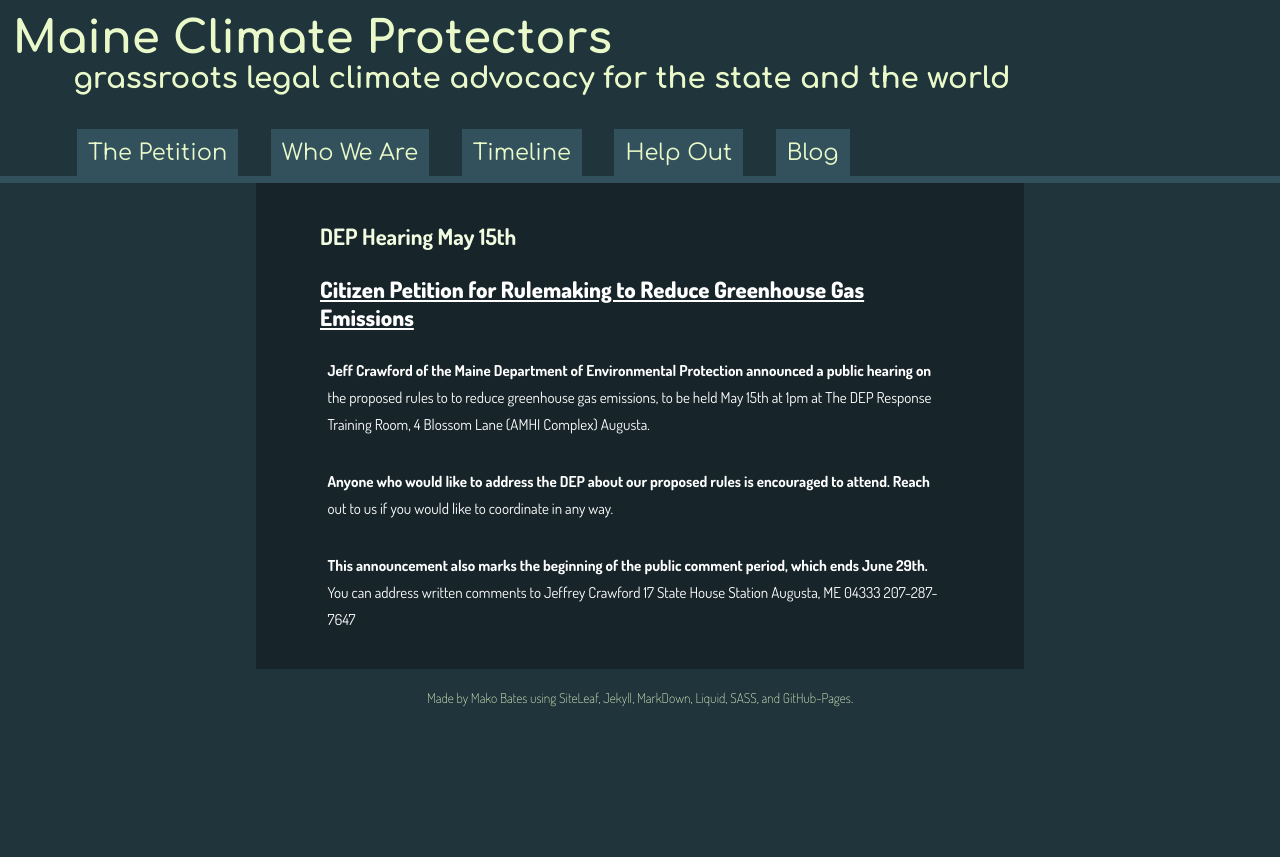
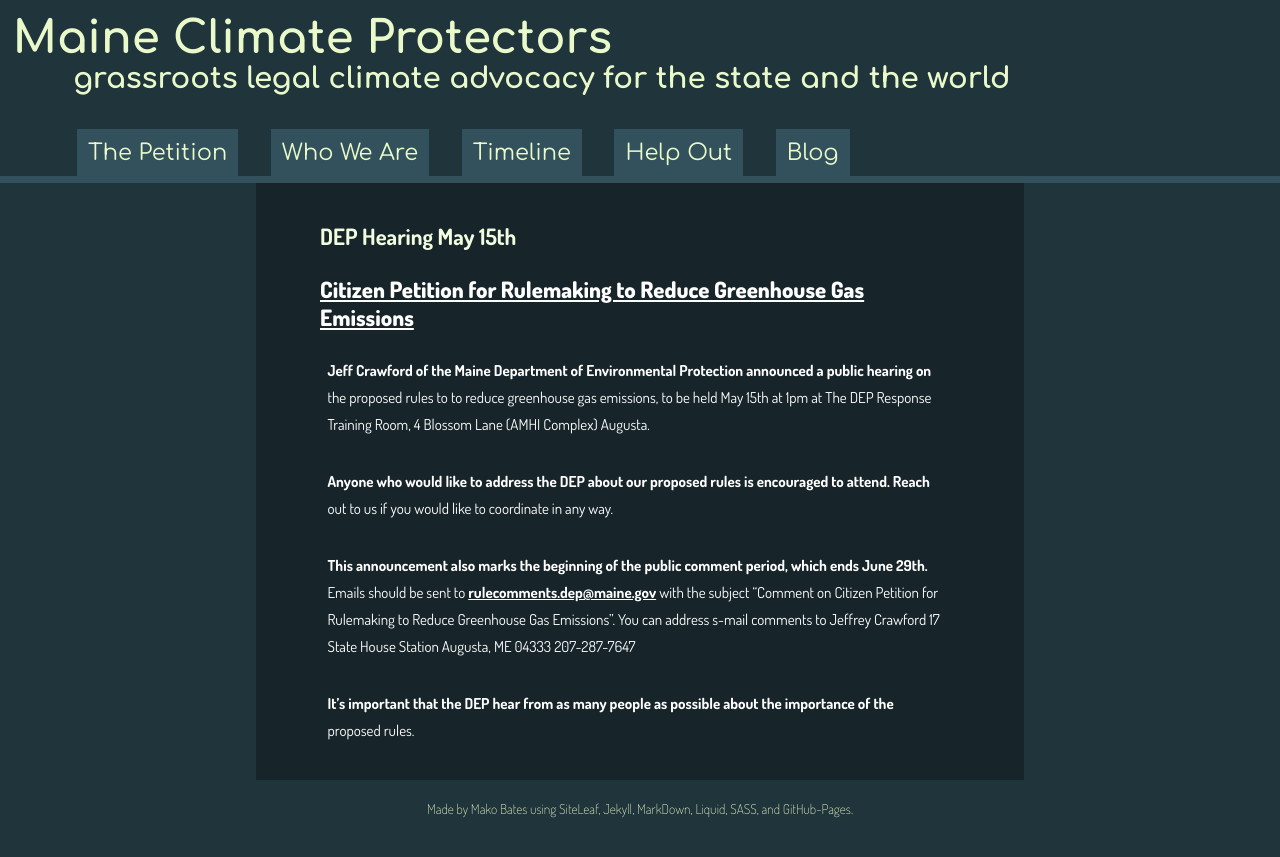
Before and after one commit to ShapeOfMatter/maine-climate-protectors, a Jekyll site: the page built from _posts/2018-04-25-dep-hearing-may-15th.markdown, in a window 1280 px wide. Shown: the top 857 px of the page. Built offline with Jekyll 4.4.1, drawn with Linux system fonts in a browser that asks for light colours.

Commit message:
Updated Dep Hearing May 15th

```diff
--- a/_posts/2018-04-25-dep-hearing-may-15th.markdown
+++ b/_posts/2018-04-25-dep-hearing-may-15th.markdown
@@ -11,8 +11,10 @@ Jeff Crawford of the Maine Department of Environmental Protection announced a pu
 
 Anyone who would like to address the DEP about our proposed rules is encouraged to attend. Reach out to us if you would like to coordinate in any way.
 
-This announcement also marks the beginning of the public comment period, which ends June 29th. You can address written comments to
+This announcement also marks the beginning of the public comment period, which ends June 29th. Emails should be sent to [rulecomments.dep@maine.gov](mailto:rulecomments.dep@maine.gov?subject=Comment%20on%20Citizen%20Petition%20for%20Rulemaking%20to%20Reduce%20Greenhouse%20Gas%20Emissions "MailTo link") with the subject "Comment on Citizen Petition for Rulemaking to Reduce Greenhouse Gas Emissions". You can address s-mail comments to
     Jeffrey Crawford
     17 State House Station
     Augusta, ME 04333
     207-287-7647
+
+It's important that the DEP hear from as many people as possible about the importance of the proposed rules.
```
